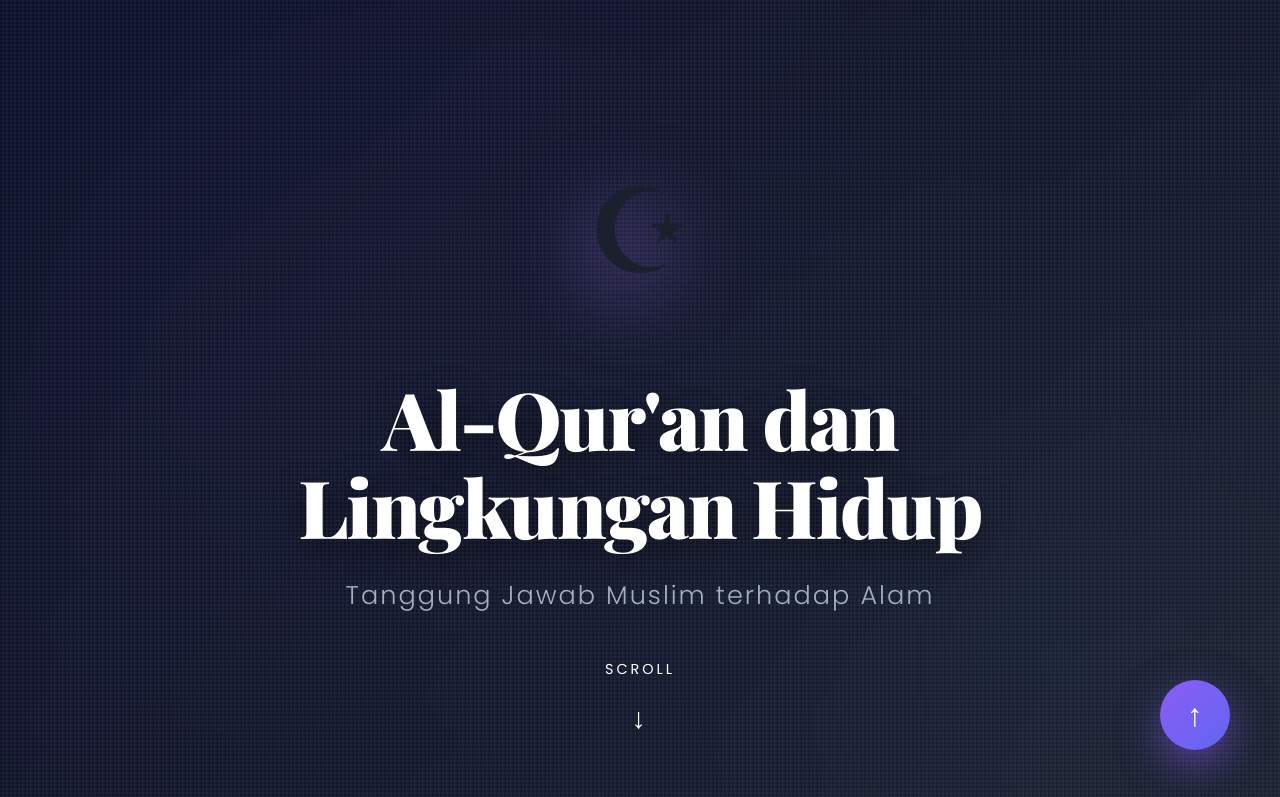
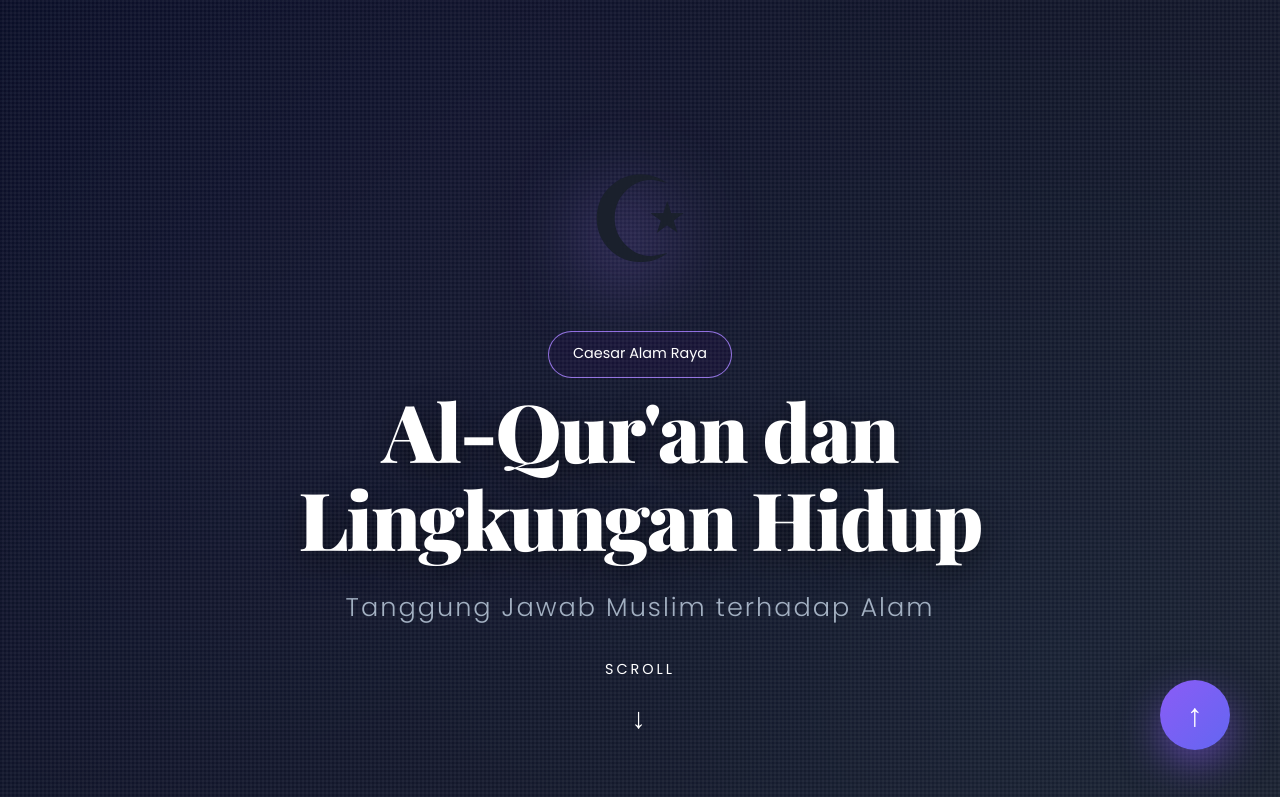
Before and after one commit to RayaAlam/TugasWebsitePAI, a plain HTML site: page index.html in a window 1280 px wide. Shown: the top 797 px of the page. Drawn offline with nearby package versions, Linux system fonts and the light colour scheme.

Commit message:
Add files via upload

```diff
--- a/index.html
+++ b/index.html
@@ -93,6 +93,19 @@
             text-shadow: 0 10px 30px rgba(0,0,0,0.5);
             letter-spacing: -2px;
             line-height: 1.1;
+        }
+
+        .hero-badge {
+            display: inline-block;
+            padding: 0.6rem 1.5rem;
+            background: rgba(66, 7, 115, 0.1);
+            border: 1px solid rgba(165, 126, 255, 0.852);
+            border-radius: 50px;
+            font-size: 0.9rem;
+            color: #ffffff;
+            margin-bottom: 0.5rem;
+            margin-top: -2rem;
+            animation: fadeIn 1s ease;
         }
 
         .hero-subtitle {
@@ -667,6 +680,7 @@
     <!-- Hero Section -->
     <div class="hero">
         <div class="hero-icon">☪</div>
+        <div class="hero-badge">Caesar Alam Raya</div>
         <h1>Al-Qur'an dan<br>Lingkungan Hidup</h1>
         <p class="hero-subtitle">Tanggung Jawab Muslim terhadap Alam</p>
         <div class="scroll-hint">Scroll</div>
```
